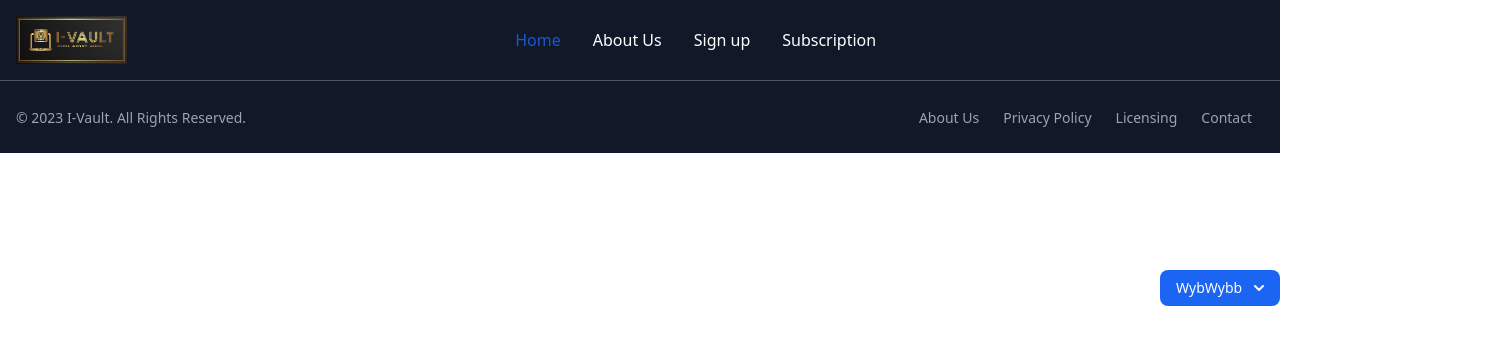
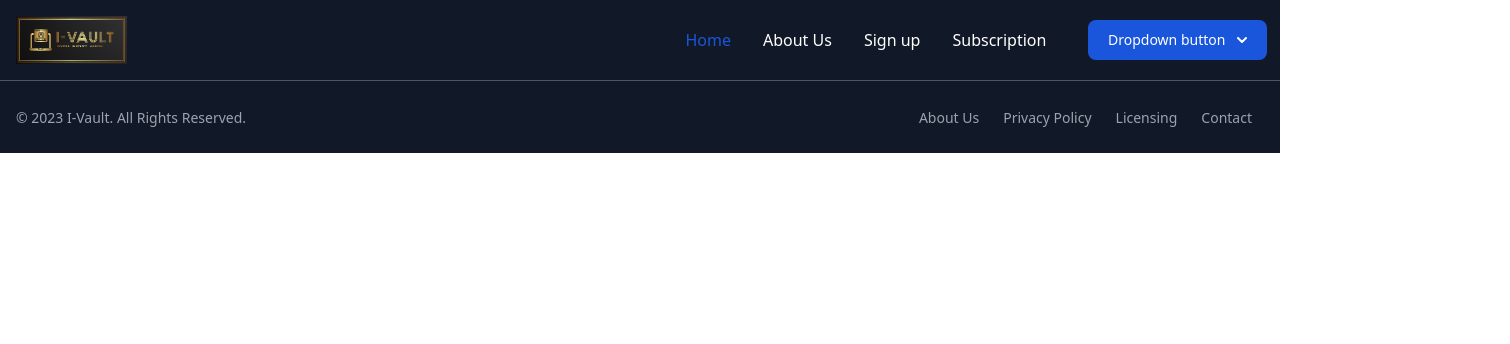
Before and after one commit to Wybwybb/ivault-front, a Vue app: page / in a window 1280 px wide. Shown: the top 344 px of the page, 1510 px wide, since content can reach past the window. Built offline with nearby package versions, Linux system fonts and the light colour scheme.

Commit message:
fixed and updated navbar

```diff
--- /dev/null
+++ b/src/components/DropDown.vue
@@ -0,0 +1,161 @@
+<template>
+  <div>
+    <!-- <div class="flex md:order-2 space-x-3 md:space-x-0 rtl:space-x-reverse">
+      <div class="relative">
+        <button
+          id="dropdown1"
+          data-dropdown-toggle="dropdown1"
+          data-dropdown-trigger="hover"
+          class="text-white focus:ring-4 focus:outline-none font-medium rounded-lg text-sm px-4 py-2 text-center inline-flex items-center bg-blue-600 hover:bg-blue-700 focus:ring-blue-800"
+          type="button"
+        >
+          {{ firstName }}
+          <svg
+            class="w-2.5 h-2.5 ms-3"
+            aria-hidden="true"
+            xmlns="http://www.w3.org/2000/svg"
+            fill="none"
+            viewBox="0 0 10 6"
+          >
+            <path
+              stroke="currentColor"
+              stroke-linecap="round"
+              stroke-linejoin="round"
+              stroke-width="2"
+              d="m1 1 4 4 4-4"
+            />
+          </svg>
+        </button>
+
+        <div
+          id="dropdownDelay"
+          class="z-10 hidden divide-y rounded-lg shadow w-44 bg-gray-700"
+        >
+          <ul
+            class="py-2 text-sm text-gray-200"
+            aria-labelledby="dropdownDefaultButton"
+          >
+            <li>
+              <router-link
+                to="/profile"
+                class="block px-4 py-2 hover:bg-gray-600"
+                >Profile</router-link
+              >
+            </li>
+            <li>
+              <a href="#" class="block px-4 py-2 hover:bg-gray-600">Settings</a>
+            </li>
+            <li>
+              <a href="#" class="block px-4 py-2 hover:bg-gray-600">Earnings</a>
+            </li>
+            <li>
+              <router-link to="/login" class="block px-4 py-2 hover:bg-gray-600"
+                >Sign Out</router-link
+              >
+            </li>
+          </ul>
+        </div>
+      </div>
+      <button
+        data-collapse-toggle="navbar-sticky"
+        type="button"
+        class="inline-flex items-center p-2 w-10 h-10 justify-center text-sm text-gray-500 rounded-lg md:hidden hover:bg-gray-100 focus:outline-none focus:ring-2 focus:ring-gray-200 dark:text-gray-400 dark:hover:bg-gray-700 dark:focus:ring-gray-600"
+        aria-controls="navbar-sticky"
+        aria-expanded="false"
+      >
+        <span class="sr-only">Open main menu</span>
+        <svg
+          class="w-5 h-5"
+          aria-hidden="true"
+          xmlns="http://www.w3.org/2000/svg"
+          fill="none"
+          viewBox="0 0 17 14"
+        >
+          <path
+            stroke="currentColor"
+            stroke-linecap="round"
+            stroke-linejoin="round"
+            stroke-width="2"
+            d="M1 1h15M1 7h15M1 13h15"
+          />
+        </svg>
+      </button>
+    </div> -->
+
+    <button
+      id="dropdownDefaultButton"
+      data-dropdown-toggle="dropdown"
+      class="text-white bg-blue-700 hover:bg-blue-800 focus:ring-4 focus:outline-none focus:ring-blue-300 font-medium rounded-lg text-sm px-5 py-2.5 text-center inline-flex items-center dark:bg-blue-600 dark:hover:bg-blue-700 dark:focus:ring-blue-800"
+      type="button"
+    >
+      Dropdown button
+      <svg
+        class="w-2.5 h-2.5 ms-3"
+        aria-hidden="true"
+        xmlns="http://www.w3.org/2000/svg"
+        fill="none"
+        viewBox="0 0 10 6"
+      >
+        <path
+          stroke="currentColor"
+          stroke-linecap="round"
+          stroke-linejoin="round"
+          stroke-width="2"
+          d="m1 1 4 4 4-4"
+        />
+      </svg>
+    </button>
+
+    <!-- Dropdown menu -->
+    <div
+      id="dropdown"
+      class="z-10 hidden bg-white divide-y divide-gray-100 rounded-lg shadow w-44 dark:bg-gray-700"
+    >
+      <ul
+        class="py-2 text-sm text-gray-700 dark:text-gray-200"
+        aria-labelledby="dropdownDefaultButton"
+      >
+        <li>
+          <a
+            href="#"
+            class="block px-4 py-2 hover:bg-gray-100 dark:hover:bg-gray-600 dark:hover:text-white"
+            >Dashboard</a
+          >
+        </li>
+        <li>
+          <a
+            href="#"
+            class="block px-4 py-2 hover:bg-gray-100 dark:hover:bg-gray-600 dark:hover:text-white"
+            >Settings</a
+          >
+        </li>
+        <li>
+          <a
+            href="#"
+            class="block px-4 py-2 hover:bg-gray-100 dark:hover:bg-gray-600 dark:hover:text-white"
+            >Earnings</a
+          >
+        </li>
+        <li>
+          <a
+            href="#"
+            class="block px-4 py-2 hover:bg-gray-100 dark:hover:bg-gray-600 dark:hover:text-white"
+            >Sign out</a
+          >
+        </li>
+      </ul>
+    </div>
+  </div>
+</template>
+<script setup>
+import { onMounted } from "vue";
+import { initFlowbite } from "flowbite";
+defineProps({
+  firstName: String,
+});
+
+// initialize components based on data attribute selectors
+onMounted(() => {
+  initFlowbite();
+});
+</script>
--- a/src/components/Navbar.vue
+++ b/src/components/Navbar.vue
@@ -1,98 +1,18 @@
 <template>
-  <nav
-    class="bg-gray-900 w-full z-20 top-0 start-0 border-b border-gray-600"
-  >
+  <nav class="bg-gray-900 w-full z-20 top-0 start-0 border-b border-gray-600">
     <div
-      class="max-w-screen-xl flex flex-wrap items-center justify-between mx-auto p-4"
+      class="max-w-screen-xl flex flex-row items-center justify-between mx-auto p-4 gap-10"
     >
-      <img
-        src="../assets/ILogo.png"
-        class="h-12"
-        alt="Your Logo"
-      />
-      <div class="flex md:order-2 space-x-3 md:space-x-0 rtl:space-x-reverse">
-        <div class="relative">
-          <button
-            id="dropdown"
-            data-dropdown-toggle="dropdown"
-            data-dropdown-trigger="hover"
-            class="text-white focus:ring-4 focus:outline-none font-medium rounded-lg text-sm px-4 py-2 text-center inline-flex items-center bg-blue-600 hover:bg-blue-700 focus:ring-blue-800"
-            type="button"
-          >
-            {{ firstName }}
-            <svg
-              class="w-2.5 h-2.5 ms-3"
-              aria-hidden="true"
-              xmlns="http://www.w3.org/2000/svg"
-              fill="none"
-              viewBox="0 0 10 6"
-            >
-              <path
-                stroke="currentColor"
-                stroke-linecap="round"
-                stroke-linejoin="round"
-                stroke-width="2"
-                d="m1 1 4 4 4-4"
-              />
-            </svg>
-          </button>
-          <!-- Dropdown menu -->
-          <div id="dropdownDelay" class="z-10 hidden divide-y  rounded-lg shadow w-44 bg-gray-700">
-            <ul class="py-2 text-sm text-gray-200" aria-labelledby="dropdownDefaultButton">
-              <li>
-                <router-link
-                to="/profile"
-                class="block px-4 py-2 hover:bg-gray-600"
-                >Profile</router-link
-              >
-              </li>
-              <li>
-                <a href="#" class="block px-4 py-2 hover:bg-gray-600">Settings</a>
-              </li>
-              <li>
-                <a href="#" class="block px-4 py-2 hover:bg-gray-600">Earnings</a>
-              </li>
-              <li>
-                <router-link
-              to="/login"
-              class="block px-4 py-2 hover:bg-gray-600"
-              >Sign Out</router-link
-            >
-              </li>
-            </ul>
-          </div>
-        </div>
-        <button
-          data-collapse-toggle="navbar-sticky"
-          type="button"
-          class="inline-flex items-center p-2 w-10 h-10 justify-center text-sm text-gray-500 rounded-lg md:hidden hover:bg-gray-100 focus:outline-none focus:ring-2 focus:ring-gray-200 dark:text-gray-400 dark:hover:bg-gray-700 dark:focus:ring-gray-600"
-          aria-controls="navbar-sticky"
-          aria-expanded="false"
-        >
-          <span class="sr-only">Open main menu</span>
-          <svg
-            class="w-5 h-5"
-            aria-hidden="true"
-            xmlns="http://www.w3.org/2000/svg"
-            fill="none"
-            viewBox="0 0 17 14"
-          >
-            <path
-              stroke="currentColor"
-              stroke-linecap="round"
-              stroke-linejoin="round"
-              stroke-width="2"
-              d="M1 1h15M1 7h15M1 13h15"
-            />
-          </svg>
-        </button>
+      <div class="w-[33%]">
+        <img src="../assets/ILogo.png" class="h-12" alt="Your Logo" />
       </div>
+
       <div
-        class="items-center justify-between hidden w-full md:flex md:w-auto md:order-1"
+        class="w-[33%] items-center justify-center flex mx-auto md:flex md:w-auto md:order-1"
         id="navbar-sticky"
       >
         <ul
-          class="flex flex-col p-4 md:p-0 mt-4 font-medium border bg-gray-900  rounded-l md:space-x-8 rtl:space-x-reverse md:flex-row md:mt-0 md:border-0 dark:bg-gray-800 md:dark:bg-gray-900 dark:border-gray-700"
+          class="flex flex-col p-4 md:p-0 mt-4 font-medium border bg-gray-900 rounded-l md:space-x-8 rtl:space-x-reverse md:flex-row md:mt-0 md:border-0 dark:bg-gray-800 md:dark:bg-gray-900 dark:border-gray-700"
         >
           <li>
             <router-link
@@ -105,51 +25,54 @@
           <li>
             <router-link
               to="/about"
-              class="block py-2 px-3 rounded  md:hover:bg-transparent md:hover:text-blue-700 md:p-0 md:dark:hover:text-blue-500 text-white dark:hover:bg-gray-700 dark:hover:text-white md:dark:hover:bg-transparent dark:border-gray-700"
+              class="block py-2 px-3 rounded md:hover:bg-transparent md:hover:text-blue-700 md:p-0 md:dark:hover:text-blue-500 text-white dark:hover:bg-gray-700 dark:hover:text-white md:dark:hover:bg-transparent dark:border-gray-700"
               >About Us</router-link
             >
           </li>
           <li>
             <router-link
               to="/signup"
-              class="block py-2 px-3 rounded  md:hover:bg-transparent md:hover:text-blue-700 md:p-0 md:dark:hover:text-blue-500 text-white dark:hover:bg-gray-700 dark:hover:text-white md:dark:hover:bg-transparent dark:border-gray-700"
+              class="block py-2 px-3 rounded md:hover:bg-transparent md:hover:text-blue-700 md:p-0 md:dark:hover:text-blue-500 text-white dark:hover:bg-gray-700 dark:hover:text-white md:dark:hover:bg-transparent dark:border-gray-700"
               >Sign up</router-link
             >
           </li>
           <li>
             <router-link
-            to="/subscription"
-            class="block py-2 px-3 rounded  md:hover:bg-transparent md:hover:text-blue-700 md:p-0 md:dark:hover:text-blue-500 text-white dark:hover:bg-gray-700 dark:hover:text-white md:dark:hover:bg-transparent dark:border-gray-700"
-            >Subscription</router-link
+              to="/subscription"
+              class="block py-2 px-3 rounded md:hover:bg-transparent md:hover:text-blue-700 md:p-0 md:dark:hover:text-blue-500 text-white dark:hover:bg-gray-700 dark:hover:text-white md:dark:hover:bg-transparent dark:border-gray-700"
+              >Subscription</router-link
             >
           </li>
         </ul>
+      </div>
+      <div class="w-[33%] absolute left-[85%]">
+        <DropDown first-name="Marianne" />
       </div>
     </div>
   </nav>
 </template>
 
 <script setup>
-import { ref } from 'vue';
+import DropDown from "./DropDown.vue";
+import { ref } from "vue";
 
-import { onMounted } from 'vue'
-import { initFlowbite } from 'flowbite'
+import { onMounted } from "vue";
+import { initFlowbite } from "flowbite";
 
 // initialize components based on data attribute selectors
 onMounted(() => {
-    initFlowbite();
-})
+  initFlowbite();
+});
 
 const isDropdownOpen = ref(false);
 
-const firstName = ref('');
+const firstName = ref("");
 
 const updateFirstName = (name) => {
   firstName.value = name;
-}
+};
 
-updateFirstName('WybWybb');
+updateFirstName("WybWybb");
 </script>
 
-<style scoped>
-</style>
+<style scoped></style>
```
Also changed, not shown: src/pages/AboutUs.vue (+43 -16 lines).
